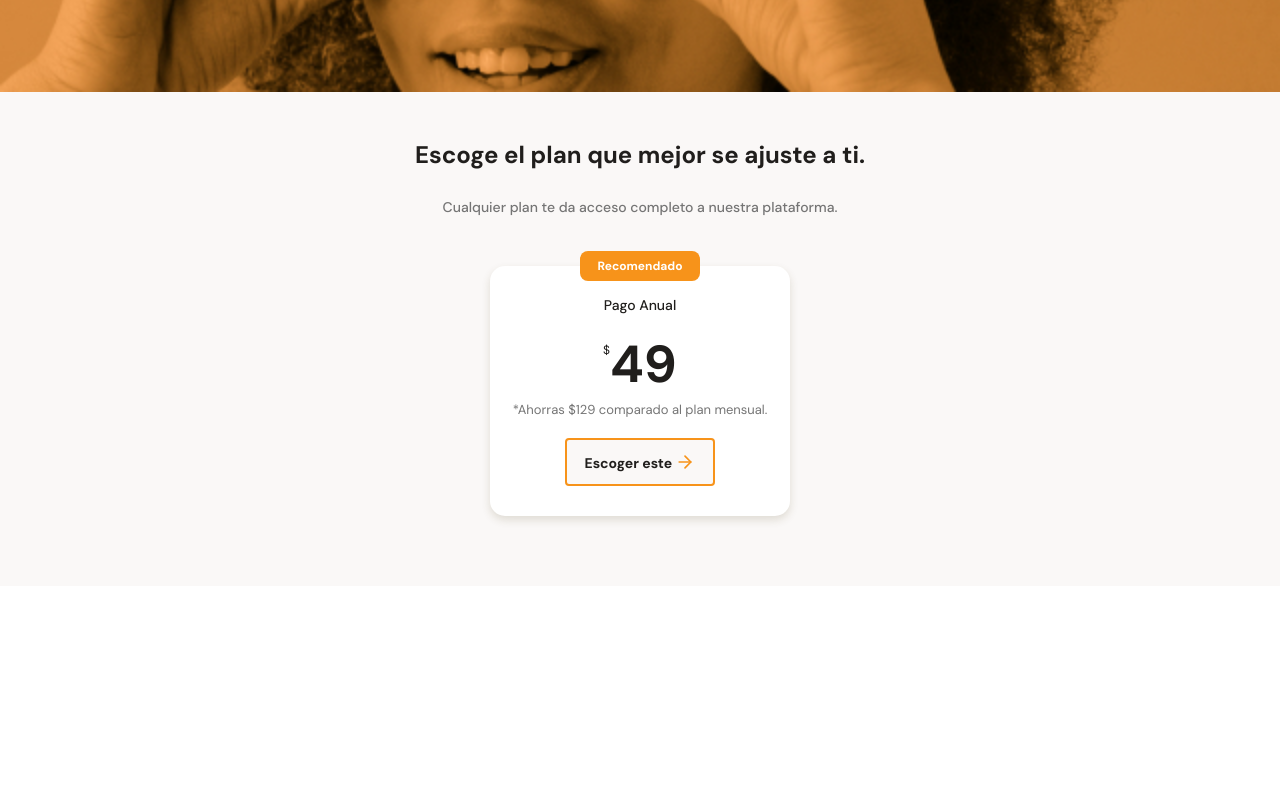
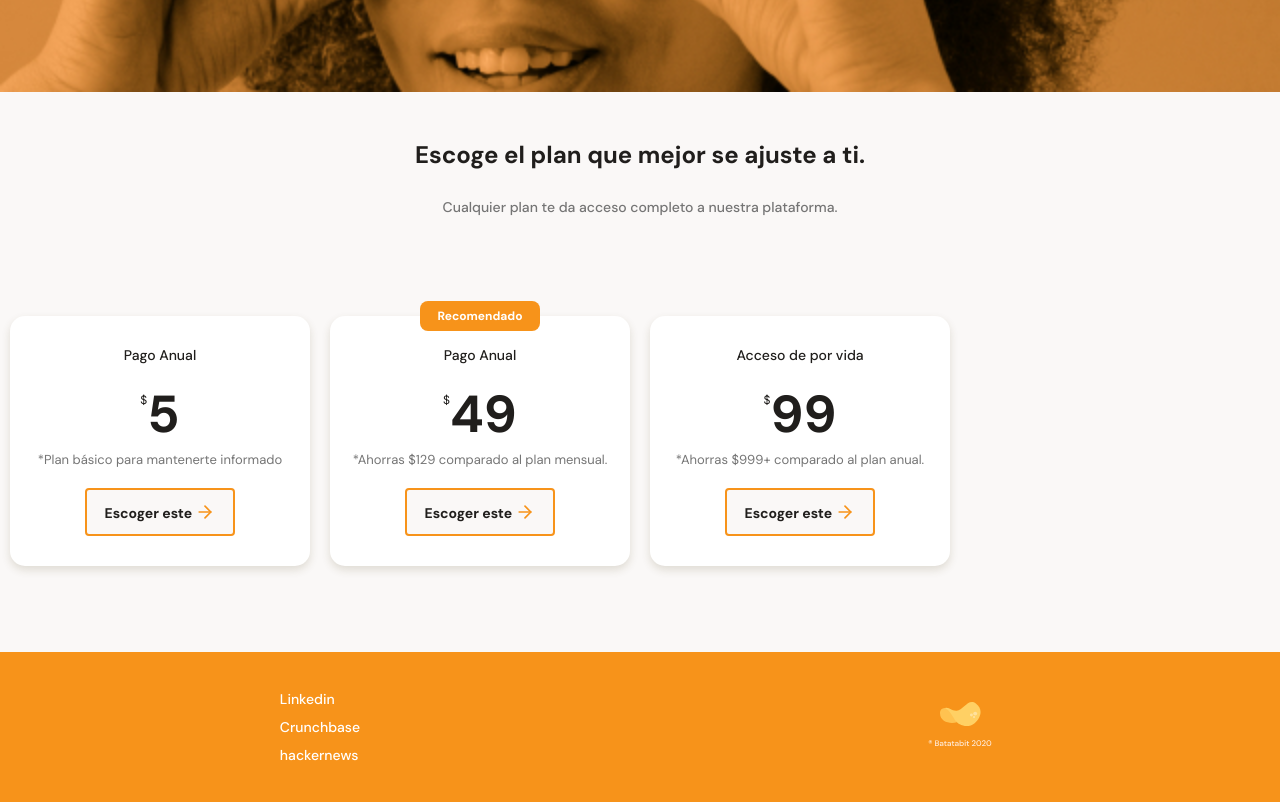
Before and after one commit to JFelixZuniga/batabit-page, a website: page index.html in a window 1280 px wide. Shown: the part 2538-3340 px from the top of the page. Before the commit the page ends 3124 px from the top, so only its background shows below. Drawn offline with Linux system fonts and the light colour scheme.

Commit message:
6to commit, footer listo

```diff
--- a/css/styles.css
+++ b/css/styles.css
@@ -391,7 +391,7 @@ main {
   min-width: 19rem;
   max-width: 30rem;
   height: 25rem;
-  margin: 5rem auto 0;
+  margin: 5rem 1rem 0;
   padding: 0 1.5rem;
   background-color: var(--just-white);
   border-radius: 1.5rem;
@@ -399,6 +399,7 @@ main {
 }
 .recommended {
   position: absolute;
+  scroll-snap-align: center;
   width: 12rem;
   height: 3rem;
   background: var(--bitcoin-orange);
@@ -410,12 +411,6 @@ main {
   font-weight: bold;
   padding: 0.7rem 1rem;
 }
-/* .plan-info-container {
-  height: 100%;
-  display: flex;
-  flex-direction: column;
-  justify-content: space-around;
-} */
 .plan-card--title {
   padding-top: 3rem;
   font-size: 1.4rem;
@@ -461,4 +456,37 @@ main {
     no-repeat;
   vertical-align: text-bottom;
 }
+.plans-container--slider {
+  display: flex;
+  height: 31.6rem;
+  overflow-x: scroll;
+  overscroll-behavior-x: contain;
+  scroll-snap-type: x proximity;
+}
 /************* Sección de planes end *************/
+
+/************* Footer styles *************/
+footer {
+  display: flex;
+  width: 100%;
+  height: 15rem;
+  background: var(--bitcoin-orange);
+}
+footer section {
+  display: flex;
+  width: 50%;
+  justify-content: center;
+  align-items: center;
+}
+footer .left ul {
+  font-size: 1.4rem;
+  font-weight: var(--size-500);
+  list-style: 1.8rem;
+}
+.left li {
+  margin: 1rem 0;
+}
+.left a {
+  color: var(--just-white);
+}
+/************* Footer styles end *************/
--- a/index.html
+++ b/index.html
@@ -14,7 +14,7 @@
   </head>
   <body>
     <header>
-      <img src="./assets/img/logo.svg" alt="" />
+      <img src="./assets/img/logo.svg" alt="Logo Batatabit 2020" />
       <div class="header--title-container">
         <h1>La próxima revolución en el intercambio de criptomonedas</h1>
         <p>
@@ -147,17 +147,50 @@
         </div>
         <section class="plans-container--slider">
           <article class="plans-container--card">
+            <div class="plan-info-container">
+              <h3 class="plan-card--title">Pago Anual</h3>
+              <p class="plan-card--price"><span>$</span>5</p>
+              <p class="plan-card--saving">
+                *Plan básico para mantenerte informado
+              </p>
+              <button class="plan-card--ca">Escoger este <span></span></button>
+            </div>
+          </article>
+          <article class="plans-container--card">
             <p class="recommended">Recomendado</p>
             <div class="plan-info-container">
               <h3 class="plan-card--title">Pago Anual</h3>
               <p class="plan-card--price"><span>$</span>49</p>
-              <p class="plan-card--saving">*Ahorras $129 comparado al plan mensual.</p>
+              <p class="plan-card--saving">
+                *Ahorras $129 comparado al plan mensual.
+              </p>
+              <button class="plan-card--ca">Escoger este <span></span></button>
+            </div>
+          </article>
+          <article class="plans-container--card">
+            <div class="plan-info-container">
+              <h3 class="plan-card--title">Acceso de por vida</h3>
+              <p class="plan-card--price"><span>$</span>99</p>
+              <p class="plan-card--saving">
+                *Ahorras $999+ comparado al plan anual.
+              </p>
               <button class="plan-card--ca">Escoger este <span></span></button>
             </div>
           </article>
         </section>
       </section>
     </main>
-    <footer></footer>
+    <footer>
+      <section class="left">
+        <ul>
+          <li><a href="#">Linkedin</a></li>
+          <li><a href="#">Crunchbase</a></li>
+          <li><a href="#">hackernews</a></li>
+        </ul>
+      </section>
+      <section class="right">
+        <img src="./assets/img/logo-footer.svg" alt="Logo Batatabit 2020" />
+      </section>
+    </footer>
   </body>
 </html>
```
